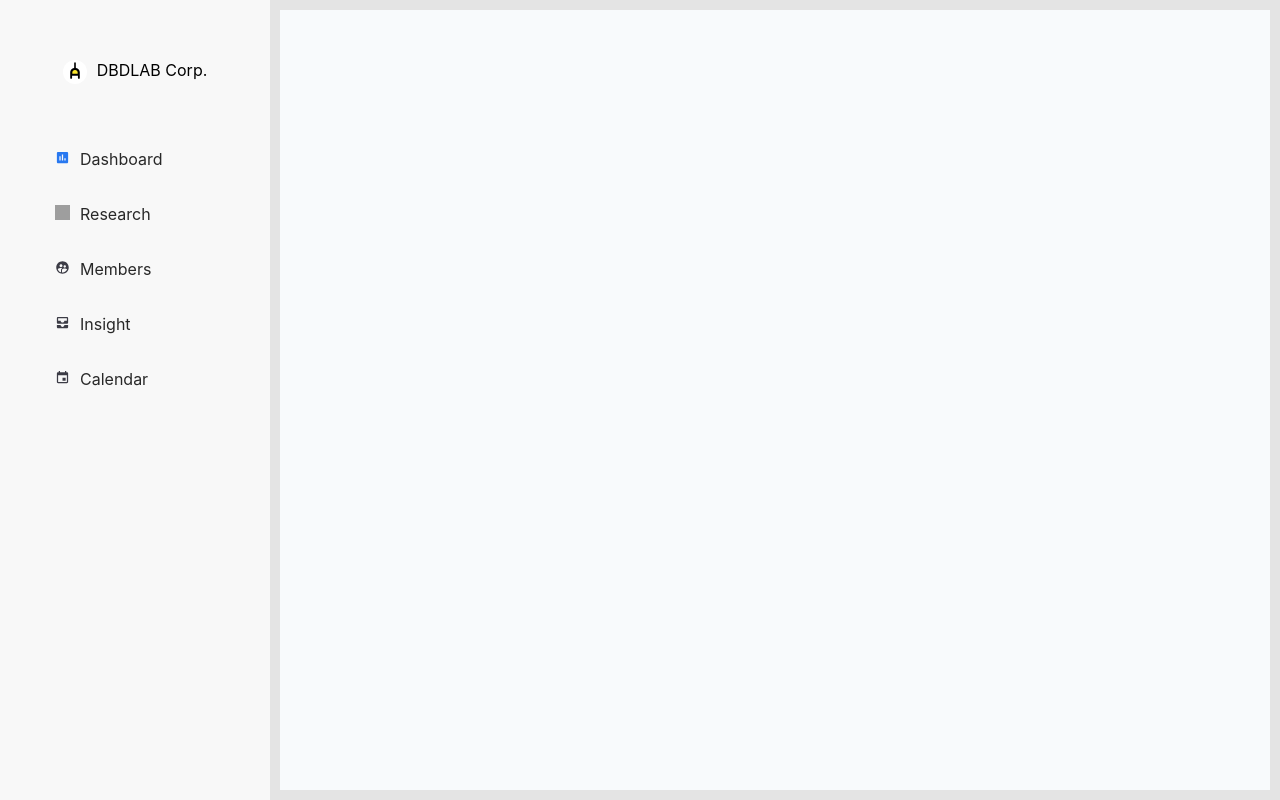
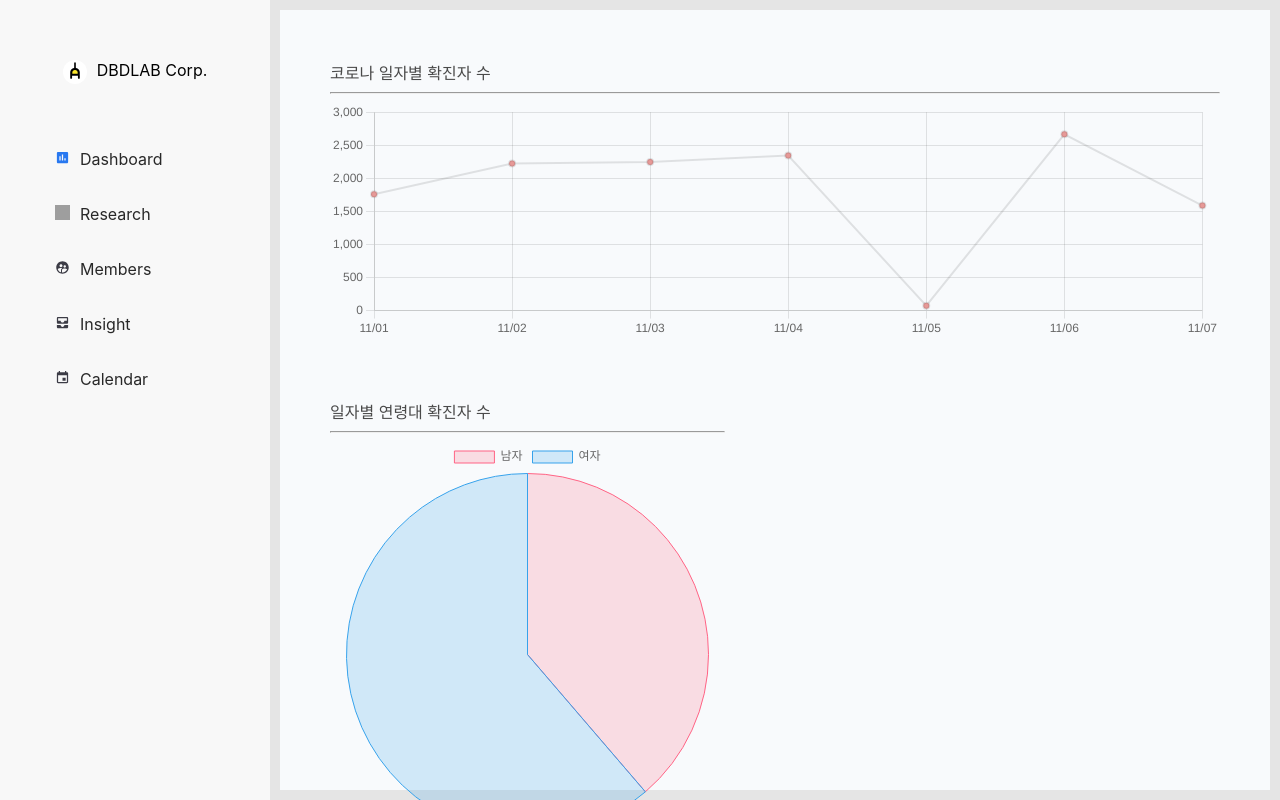
Before and after one commit to rnfltpgus/dbdlab_chart, a Next.js app: page /dashboard in a window 1280 px wide. Built offline with nearby package versions, Linux system fonts and the light colour scheme; grey boxes are pictures that could not be loaded.

Commit message:
🔩 Feat, Style: LineChart x축 MM/DD 포맷으로 변경, 코드스타일 정검

```diff
--- a/package.json
+++ b/package.json
@@ -12,6 +12,7 @@
     "@emotion/styled": "^11.10.5",
     "axios": "^1.1.3",
     "chart.js": "^3.9.1",
+    "dayjs": "^1.11.6",
     "next": "13.0.1",
     "react": "18.2.0",
     "react-chartjs-2": "^4.3.1",
--- a/src/components/Layout.tsx
+++ b/src/components/Layout.tsx
@@ -28,13 +28,11 @@ const Wrapper = styled.div`
   height: 100vh;
 `;
 
-const SidebarMenu = styled.div`
-  display: flex;
-`;
+const SidebarMenu = styled.div``;
 
 const MenuComponent = styled.div`
   width: 100%;
-  background-color: #e4e4e4;
+  background-color: #e5e5e5;
   padding: 10px;
   overflow-x: hidden;
 `;
--- a/src/components/chart/LineChart.tsx
+++ b/src/components/chart/LineChart.tsx
@@ -1,7 +1,8 @@
 import React, { useMemo } from 'react';
 
 import { Line } from 'react-chartjs-2';
-import { Chart as ChartJS, CategoryScale, LinearScale, PointElement, LineElement, Title, Tooltip, Legend, ChartData } from 'chart.js';
+import { Chart as ChartJS, CategoryScale, LinearScale, PointElement, LineElement, Title, Tooltip, Legend, ChartData, ChartOptions } from 'chart.js';
+import dayjs from 'dayjs';
 
 import styled from '@emotion/styled';
 
@@ -17,7 +18,7 @@ interface LineChartProps {
 
 ChartJS.register(CategoryScale, LinearScale, PointElement, LineElement, Title, Tooltip, Legend);
 
-export const options = {
+const options: ChartOptions<'line'> = {
   responsive: true,
   plugins: {
     legend: {
@@ -28,7 +29,8 @@ export const options = {
 
 const LineChart = ({ covidStateList }: LineChartProps) => {
   const chartData = useMemo(() => {
-    const dateList = covidStateList.map((item) => item.stateDt).reverse();
+    const dateList = covidStateList.map((item) => dayjs(item.stateDt).format('MM/DD')).reverse();
+
     const detailedData: ChartData<'line'> = {
       labels: dateList,
       datasets: [
@@ -48,15 +50,17 @@ const LineChart = ({ covidStateList }: LineChartProps) => {
     <LineChartContainer>
       <CadeName>코로나 일자별 확진자 수</CadeName>
       <hr />
-      <Line options={options} data={chartData} />
+      <Line options={options} data={chartData} height="80" />
     </LineChartContainer>
   );
 };
 
 export default LineChart;
 
-const LineChartContainer = styled.div``;
+const LineChartContainer = styled.div`
+  padding: 50px 50px 10px 50px;
+`;
 
 const CadeName = styled.span`
-  /* color: #4a4a4a; */
+  color: #4a4a4a;
 `;
--- a/src/components/chart/PieChart.tsx
+++ b/src/components/chart/PieChart.tsx
@@ -33,20 +33,20 @@ const PieChart = ({ covidAgeCaseList }: PieChartProps) => {
   };
 
   return (
-    <Container>
+    <PieChartContainer>
       <CadeName>일자별 연령대 확진자 수</CadeName>
       <hr />
-      <Pie data={data} height="20" />
-    </Container>
+      <div style={{ height: '330px' }}>
+        <Pie data={data} />
+      </div>
+    </PieChartContainer>
   );
 };
 
 export default PieChart;
 
-const Container = styled.div`
-  /* width: 25vw; */
-  /* margin-top: 5vh; */
-  /* margin-left: 1vw; */
+const PieChartContainer = styled.div`
+  padding: 50px 50px 20px 50px;
 `;
 
 const CadeName = styled.span`
--- a/src/pages/dashboard.tsx
+++ b/src/pages/dashboard.tsx
@@ -1,8 +1,8 @@
 import axios from 'axios';
 
-// import LineChart from '../components/chart/LineChart';
-// import PieChart from '../components/chart/PieChart';
-// import StackedBarChart from '../components/chart/StackedBarChart';
+import LineChart from '../components/chart/LineChart';
+import PieChart from '../components/chart/PieChart';
+import StackedBarChart from '../components/chart/StackedBarChart';
 
 import styled from '@emotion/styled';
 
@@ -29,9 +29,13 @@ const covidAgeCaseUrl = 'http://localhost:3000/data/getCovid19GenAgeCaseInfoJson
 const Dashboard = ({ covidStateList, covidAgeCaseList }: DashboardProps) => {
   return (
     <DashboardContainer>
-      <TopContainer>{/* <LineChart covidStateList={covidStateList} /> */}</TopContainer>
+      <TopContainer>
+        <LineChart covidStateList={covidStateList} />
+      </TopContainer>
       <RowContainer>
-        <RowLeftContainer>{/* <PieChart covidAgeCaseList={covidAgeCaseList} /> */}</RowLeftContainer>
+        <RowLeftContainer>
+          <PieChart covidAgeCaseList={covidAgeCaseList} />
+        </RowLeftContainer>
         <RowRightContainer>{/* <StackedBarChart /> */}</RowRightContainer>
       </RowContainer>
     </DashboardContainer>
```
Also changed, not shown: 2 other files (tests, documents, lock files or other folders).
